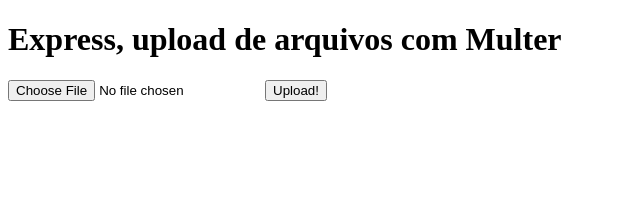
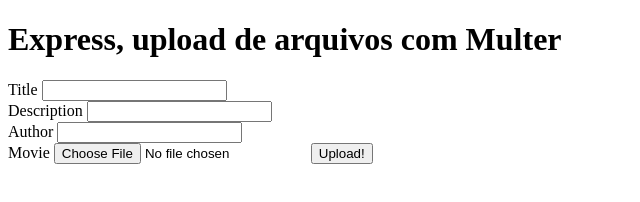
Before and after one commit to guilhesme23/node-studies, a website: page public/upload.html in a window 1280 px wide. Shown: the whole page, without its empty margins (0-640 px from the left). Drawn offline with Linux system fonts and the light colour scheme.

Commit message:
better test form

```diff
--- a/public/upload.html
+++ b/public/upload.html
@@ -9,6 +9,22 @@
 <body>
     <h1>Express, upload de arquivos com Multer</h1>
     <form action='movies/upload' method='post' encType="multipart/form-data">
+        <label for="title">Title</label>
+        <input type="text" name="title" />
+
+        <br>
+
+        <label for="description">Description</label>
+        <input type="text" name="description" />
+
+        <br>
+
+        <label for="author">Author</label>
+        <input type="text" name="author" />
+
+        <br>
+
+        <label for="file">Movie</label>
         <input type="file" name="file" />
         <input type='submit' value='Upload!' />
     </form>
--- a/src/api/movies.js
+++ b/src/api/movies.js
@@ -77,7 +77,8 @@
             })
             return
         }
-        console.log(req.file.filename)
+        console.log(req.file)
+        console.log(req.body)
         let data = {
             movieId: path.parse(req.file.filename).name
         }
--- a/src/models/movie.js
+++ b/src/models/movie.js
@@ -4,6 +4,8 @@
     movieId: { type: String, required: true, unique: true }, // String com o id/nome do arquivo
     sizeBytes: { type: String, required: true }, // Tamanho em bytes do arquivo de video
     author: String, // Autor do video / quem fez upload
+    title: String, // Titulo do video
+    description: String, // Descrição do vídeo
     viewCount: { type: Number, default: 0 },
     ext: { type: String, required: true }, // File extension ('.mp4', '.flv', '.mpeg' ... etc)
     fileDir: { type: String, required: true } // Directory where video is saved
```
